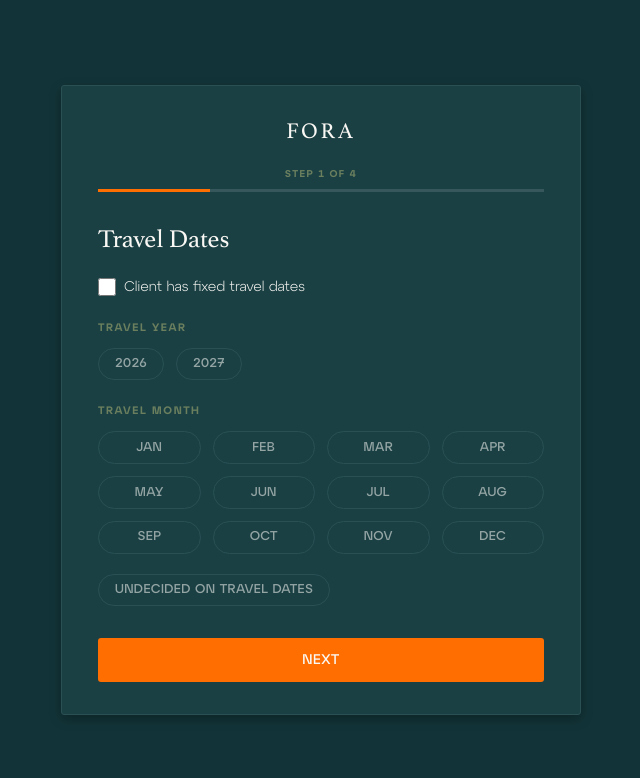
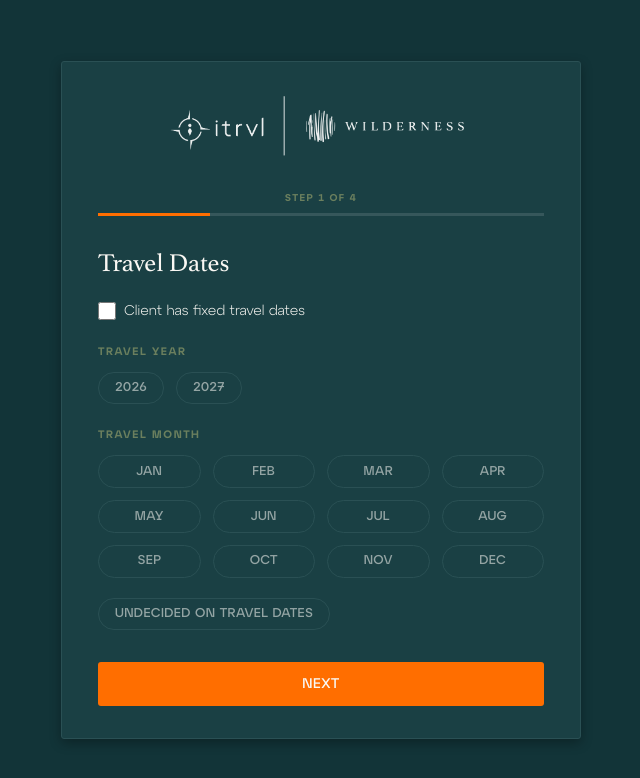
Before and after one commit to andyaltman/fora, a Next.js app: page / in a window 1280 px wide. Shown: the top 778 px of the page, without its empty margins (319-959 px from the left). Built offline with nearby package versions, Linux system fonts and the light colour scheme.

Commit message:
feat: add itrvl × Wilderness logo to form header

```diff
--- a/src/components/FormWizard.tsx
+++ b/src/components/FormWizard.tsx
@@ -1,5 +1,6 @@
 'use client';
 import { useState } from 'react';
+import Image from 'next/image';
 import { useFormState } from '@/hooks/useFormState';
 import { submitEnquiry } from '@/lib/submitEnquiry';
 import ProgressBar from './ProgressBar';
@@ -118,18 +119,15 @@
               marginBottom: '2rem',
             }}
           >
-            <div
-              style={{
-                fontFamily: 'var(--font-display)',
-                fontSize: '1.4rem',
-                fontWeight: '400',
-                letterSpacing: '0.12em',
-                textTransform: 'uppercase',
-                color: 'var(--text-primary)',
-                textAlign: 'center',
-              }}
-            >
-              FORA
+            <div style={{ textAlign: 'center' }}>
+              <Image
+                src="/itrvl-wilderness-logo.png"
+                alt="itrvl × Wilderness"
+                width={320}
+                height={60}
+                style={{ maxWidth: '100%', height: 'auto', opacity: 0.92 }}
+                priority
+              />
             </div>
             <ProgressBar currentStep={currentStep} />
           </div>
```
Also changed, not shown: public/itrvl-wilderness-logo.png (added).
